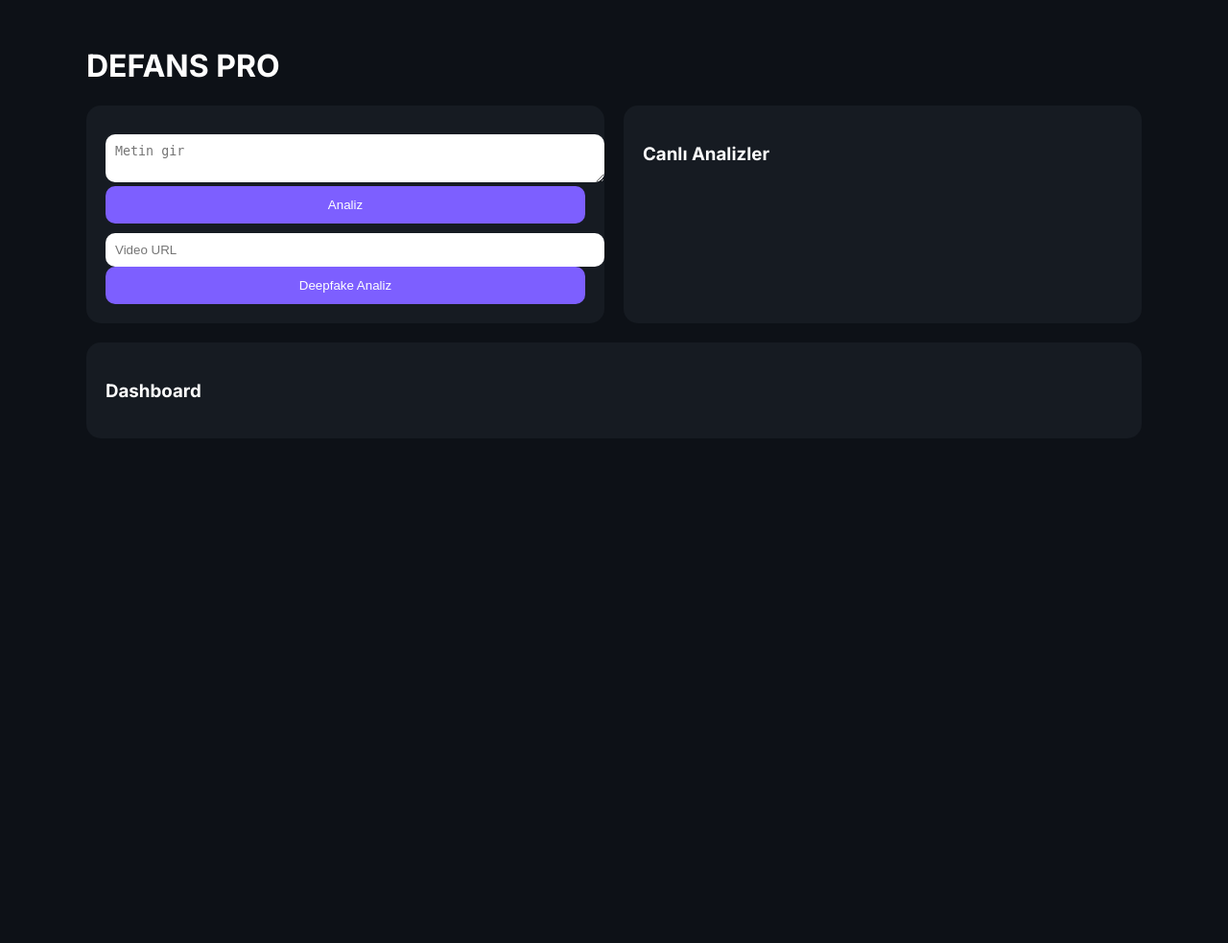
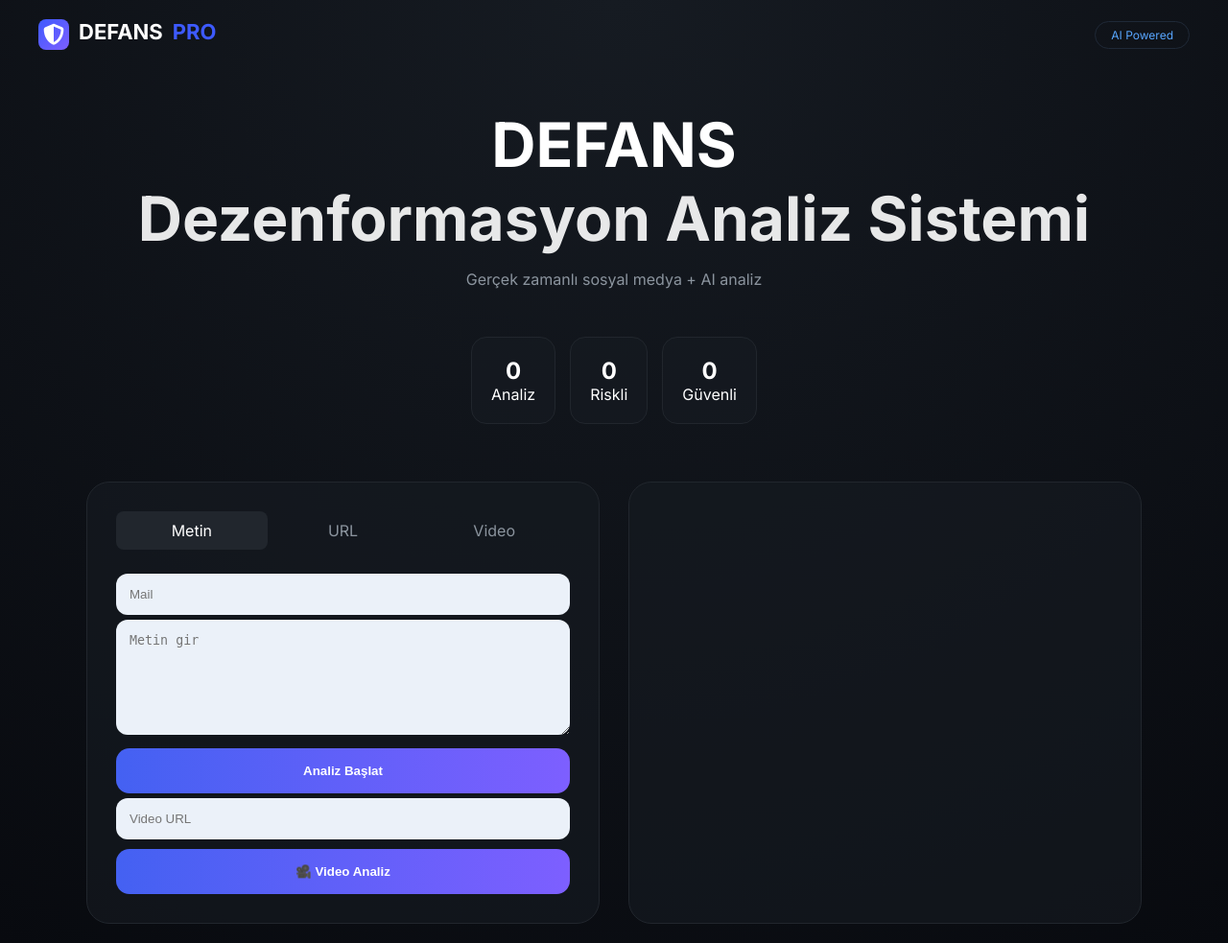
Before and after one commit to zumruduanka1/defans_16, a Flask app: page / in a window 1280 px wide. Shown: the whole page at 96% size. Before the commit the page ends 415 px from the top, so only its background shows below. Run offline with Flask 3, Linux system fonts and the light colour scheme.

Commit message:
defans ai full system

```diff
--- a/main.py
+++ b/main.py
@@ -1,57 +1,117 @@
-from flask import Flask, render_template, request, jsonify
 import os
 import random
+import requests
+from flask import Flask, request, jsonify, render_template
+from flask_cors import CORS
+from dotenv import load_dotenv
+import smtplib
+from email.mime.text import MIMEText
 
-app = Flask(__name__)
+load_dotenv()
 
+app = Flask(__name__, template_folder="templates")
+CORS(app)
+
+# =========================
 # 🔥 ANA SAYFA (404 FIX)
+# =========================
 @app.route("/")
 def home():
     return render_template("index.html")
 
-
-# 🔥 ANALİZ API
+# =========================
+# 🔥 AI ANALİZ
+# =========================
 @app.route("/api/analyze", methods=["POST"])
 def analyze():
     data = request.json
     text = data.get("text", "")
     email = data.get("email", "")
 
+    # Fake AI risk (istersen sonra gerçek AI bağlarız)
     risk = random.randint(10, 95)
 
-    status = "Şüpheli"
     if risk > 70:
         status = "Tehlikeli"
     elif risk < 40:
         status = "Güvenli"
+    else:
+        status = "Şüpheli"
+
+    # 📧 MAIL GÖNDER
+    try:
+        send_mail(email, text, risk, status)
+    except Exception as e:
+        print("Mail hatası:", e)
 
     return jsonify({
         "risk": risk,
         "status": status
     })
 
-
-# 🔥 SOSYAL MEDYA MOCK (GERÇEK API YOKSA)
+# =========================
+# 🔥 SOSYAL MEDYA (API’siz)
+# =========================
 @app.route("/api/social")
 def social():
-    data = [
-        {"platform": "twitter", "text": "Seçim sonuçları değiştirildi iddiası", "risk": 82},
-        {"platform": "instagram", "text": "Ünlü kişi öldü haberi", "risk": 65},
-        {"platform": "tiktok", "text": "Gizli teknoloji videosu", "risk": 40},
-        {"platform": "facebook", "text": "Sağlıkla ilgili yanlış bilgi", "risk": 78}
+    posts = [
+        {"platform": "twitter", "text": "Şok haber! büyük olay oldu", "risk": random.randint(40,90)},
+        {"platform": "instagram", "text": "Breaking news dünya karıştı", "risk": random.randint(20,80)},
+        {"platform": "tiktok", "text": "Bu videoyu kaldırmadan izle", "risk": random.randint(50,95)},
+        {"platform": "facebook", "text": "Resmi açıklama geldi", "risk": random.randint(10,60)}
     ]
-    return jsonify(data)
 
+    return jsonify(posts)
 
-# 🔥 VIDEO (DEEPFAKE MOCK)
+# =========================
+# 🎥 DEEPFAKE (Simülasyon)
+# =========================
 @app.route("/api/video", methods=["POST"])
 def video():
+    data = request.json
+    url = data.get("url")
+
+    score = random.randint(30, 99)
+
     return jsonify({
-        "score": random.randint(20, 90)
+        "score": score,
+        "result": "Deepfake olabilir" if score > 60 else "Temiz görünüyor"
     })
 
+# =========================
+# 📧 MAIL SİSTEMİ (ENV)
+# =========================
+def send_mail(to_email, text, risk, status):
+    sender = os.getenv("MAIL_USER")
+    password = os.getenv("MAIL_PASS")
 
-# 🔥 PORT FIX (RENDER İÇİN)
+    if not sender or not password:
+        print("Mail env yok")
+        return
+
+    msg = MIMEText(f"""
+Analiz Sonucu:
+
+Metin:
+{text}
+
+Risk: %{risk}
+Durum: {status}
+""")
+
+    msg["Subject"] = "DEFANS PRO Analiz Sonucu"
+    msg["From"] = sender
+    msg["To"] = to_email
+
+    server = smtplib.SMTP("smtp.gmail.com", 587)
+    server.starttls()
+    server.login(sender, password)
+    server.send_message(msg)
+    server.quit()
+
+# =========================
+# 🚀 RUN
+# =========================
 if __name__ == "__main__":
     port = int(os.environ.get("PORT", 10000))
     app.run(host="0.0.0.0", port=port)
--- a/templates/index.html
+++ b/templates/index.html
@@ -3,146 +3,218 @@
 <head>
 <meta charset="UTF-8">
 <meta name="viewport" content="width=device-width, initial-scale=1.0">
-<title>DEFANS PRO</title>
+<title>DEFANS PRO | Dezenformasyon Analiz Sistemi</title>
 
-<link href="https://fonts.googleapis.com/css2?family=Inter:wght@400;600;700&display=swap" rel="stylesheet">
+<link href="https://fonts.googleapis.com/css2?family=Inter:wght@300;400;600;700&display=swap" rel="stylesheet">
+<link rel="stylesheet" href="https://cdnjs.cloudflare.com/ajax/libs/font-awesome/6.4.0/css/all.min.css">
 
 <style>
+:root {
+    --bg-dark:#080a0f;
+    --card-bg:rgba(22,27,34,0.6);
+    --border-color:#21262d;
+    --accent-purple:#7d5fff;
+    --accent-blue:#3d5afe;
+    --text-gray:#8b949e;
+    --danger:#ff4757;
+    --warning:#f39c12;
+    --success:#2ed573;
+}
+
+*{box-sizing:border-box;margin:0;padding:0}
+
 body{
-    background:#0d1117;
-    color:white;
-    font-family:Inter;
+background: radial-gradient(circle at top,#161b22 0%,#080a0f 100%);
+color:#fff;
+font-family:'Inter',sans-serif;
 padding:20px;
 }
 
-.container{
-    max-width:1100px;
-    margin:auto;
+header{
+max-width:1200px;margin:0 auto 60px;
+display:flex;justify-content:space-between;align-items:center;
+}
+
+.logo{display:flex;gap:10px;font-weight:700;font-size:22px}
+.logo-box{
+background:linear-gradient(135deg,#3d5afe,#7d5fff);
+width:32px;height:32px;border-radius:8px;
+display:flex;align-items:center;justify-content:center;
+}
+
+.ai-badge{
+font-size:12px;border:1px solid #1f2937;
+padding:6px 16px;border-radius:20px;color:#58a6ff;
+}
+
+.hero{text-align:center;margin-bottom:50px}
+.hero h1{font-size:64px;font-weight:800}
+.hero p{color:#8b949e;margin-top:15px}
+
+.stats-row{
+display:flex;justify-content:center;gap:15px;margin-bottom:60px
+}
+
+.stat-box{
+background:var(--card-bg);
+border:1px solid var(--border-color);
+padding:20px;border-radius:16px;text-align:center;
+}
+
+.grid-container{
+display:grid;grid-template-columns:1fr 1fr;gap:30px;
+max-width:1100px;margin:auto;
 }
 
 .card{
-    background:#161b22;
-    padding:20px;
-    border-radius:15px;
-    margin-bottom:20px;
+background:var(--card-bg);
+border:1px solid var(--border-color);
+border-radius:24px;padding:30px;
 }
 
-button{
-    background:#7d5fff;
-    border:none;
-    padding:12px;
-    color:white;
-    border-radius:10px;
-    width:100%;
-    cursor:pointer;
+.tabs{display:flex;margin-bottom:20px}
+.tab{flex:1;padding:10px;text-align:center;color:#8b949e}
+.tab.active{background:#21262d;color:#fff;border-radius:8px}
+
+input,textarea{
+width:100%;padding:14px;border-radius:12px;
+background:#ebf1f9;border:none;margin-top:5px;
 }
 
-input,textarea{
-    width:100%;
-    padding:10px;
-    border-radius:10px;
-    margin-top:10px;
-    border:none;
+textarea{height:120px}
+
+.btn-main{
+width:100%;padding:16px;margin-top:10px;
+border:none;border-radius:14px;
+background:linear-gradient(90deg,#4461f2,#7d5fff);
+color:white;font-weight:600;cursor:pointer;
 }
 
-.row{
-    display:grid;
-    grid-template-columns:1fr 1fr;
-    gap:20px;
-}
+table{width:100%}
+td{padding:12px 0;border-top:1px solid #21262d}
 
-.stat{
-    font-size:20px;
-}
+.progress-container{height:6px;background:#21262d;border-radius:10px}
+.progress-bar{height:100%}
+
+.pill-warning{color:#f39c12}
+.pill-success{color:#2ed573}
 </style>
 </head>
 
 <body>
 
-<div class="container">
+<header>
+<div class="logo">
+<div class="logo-box"><i class="fa-solid fa-shield-halved"></i></div>
+DEFANS <span style="color:#3d5afe">PRO</span>
+</div>
+<div class="ai-badge">AI Powered</div>
+</header>
 
-<h1>DEFANS PRO</h1>
+<section class="hero">
+<h1>DEFANS</h1>
+<h1 style="opacity:.9">Dezenformasyon Analiz Sistemi</h1>
+<p>Gerçek zamanlı sosyal medya + AI analiz</p>
+</section>
 
-<div class="row">
+<div class="stats-row">
+<div class="stat-box"><h2 id="total">0</h2><span>Analiz</span></div>
+<div class="stat-box"><h2 id="danger">0</h2><span>Riskli</span></div>
+<div class="stat-box"><h2 id="safe">0</h2><span>Güvenli</span></div>
+</div>
+
+<div class="grid-container">
 
 <div class="card">
+<div class="tabs">
+<div class="tab active">Metin</div>
+<div class="tab">URL</div>
+<div class="tab">Video</div>
+</div>
+
+<input id="email" placeholder="Mail">
 <textarea id="text" placeholder="Metin gir"></textarea>
-<button onclick="analyze()">Analiz</button>
+
+<button class="btn-main" onclick="analyze()">Analiz Başlat</button>
 
 <input id="video" placeholder="Video URL">
-<button onclick="video()">Deepfake Analiz</button>
-</div>
-
-<div class="card">
-<h3>Canlı Analizler</h3>
-<div id="list"></div>
-</div>
+<button class="btn-main" onclick="video()">🎥 Video Analiz</button>
 
 </div>
 
 <div class="card">
-<h3>Dashboard</h3>
-<div class="stat" id="stats"></div>
+<table>
+<tbody id="table"></tbody>
+</table>
 </div>
 
 </div>
 
 <script>
 
+let total=0,danger=0,safe=0;
+
+function updateStats(){
+document.getElementById("total").innerText=total;
+document.getElementById("danger").innerText=danger;
+document.getElementById("safe").innerText=safe;
+}
+
+// 🔥 ANALİZ
 async function analyze(){
-    let text = document.getElementById("text").value;
+let text=document.getElementById("text").value;
+let email=document.getElementById("email").value;
 
-    let r = await fetch("/api/analyze",{
+let r=await fetch("/api/analyze",{
 method:"POST",
 headers:{"Content-Type":"application/json"},
-        body:JSON.stringify({text})
+body:JSON.stringify({text,email})
 });
 
-    let d = await r.json();
-    alert("Risk: "+d.score);
+let d=await r.json();
+addRow(text,d.risk);
 }
 
-async function loadSocial(){
-    let r = await fetch("/api/social");
-    let data = await r.json();
+// 🔥 TABLO
+function addRow(text,risk){
+total++;
 
-    let html="";
-    data.forEach(p=>{
-        html += <div>🐦 ${p.text} (${p.score})</div>;
-    });
+let color="#f39c12";
+let label="Şüpheli";
 
-    document.getElementById("list").innerHTML = html;
+if(risk>70){danger++;color="red";label="Tehlikeli";}
+else if(risk<40){safe++;color="#2ed573";label="Güvenli";}
+
+updateStats();
+
+let row= <tr> <td>${text.substring(0,30)}</td> <td><div class="progress-container"><div class="progress-bar" style="width:${risk}%;background:${color}"></div></div></td> <td>${label}</td> </tr>;
+
+document.getElementById("table").innerHTML=row+
+document.getElementById("table").innerHTML;
 }
 
+// 🔥 SOSYAL
+async function loadSocial(){
+let r=await fetch("/api/social");
+let data=await r.json();
+
+data.forEach(p=>addRow(p.text,p.risk));
+}
+loadSocial();
+
+// 🔥 VIDEO
 async function video(){
-    let url = document.getElementById("video").value;
+let url=document.getElementById("video").value;
 
-    let r = await fetch("/api/deepfake",{
+let r=await fetch("/api/video",{
 method:"POST",
 headers:{"Content-Type":"application/json"},
 body:JSON.stringify({url})
 });
 
-    let d = await r.json();
-    alert("Deepfake: "+d.score+"%");
+let d=await r.json();
+alert("Deepfake Risk: "+d.score+"%");
 }
-
-async function stats(){
-    let r = await fetch("/api/stats");
-    let d = await r.json();
-
-    document.getElementById("stats").innerText =
-        "Toplam: "+d.total+" | Riskli: "+d.danger+" | Güvenli: "+d.safe;
-}
-
-// 🔥 AUTO REFRESH
-setInterval(()=>{
-    loadSocial();
-    stats();
-},5000);
-
-loadSocial();
-stats();
 
 </script>
 
```
Lines whose indentation alone changed are shown as unchanged.
